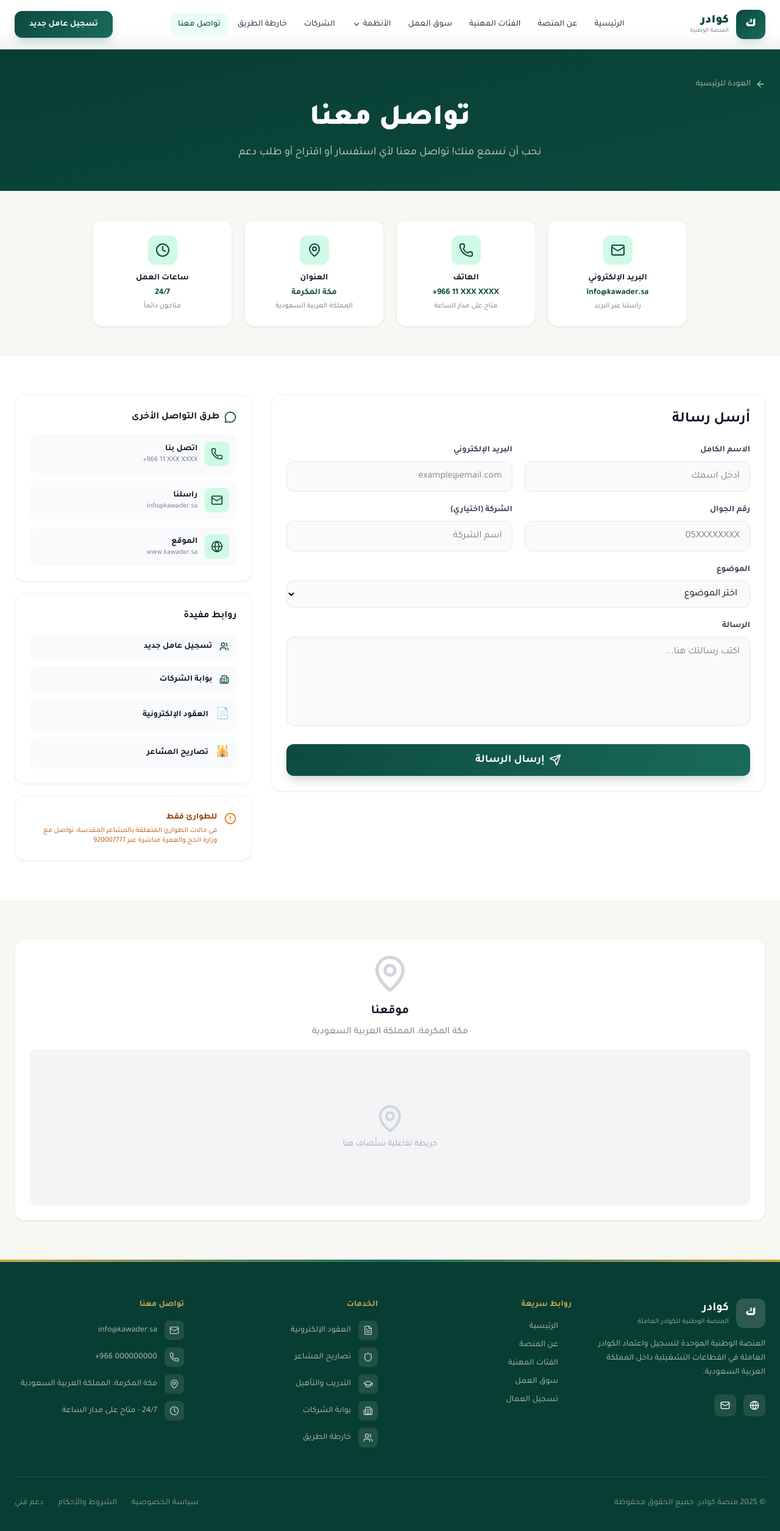
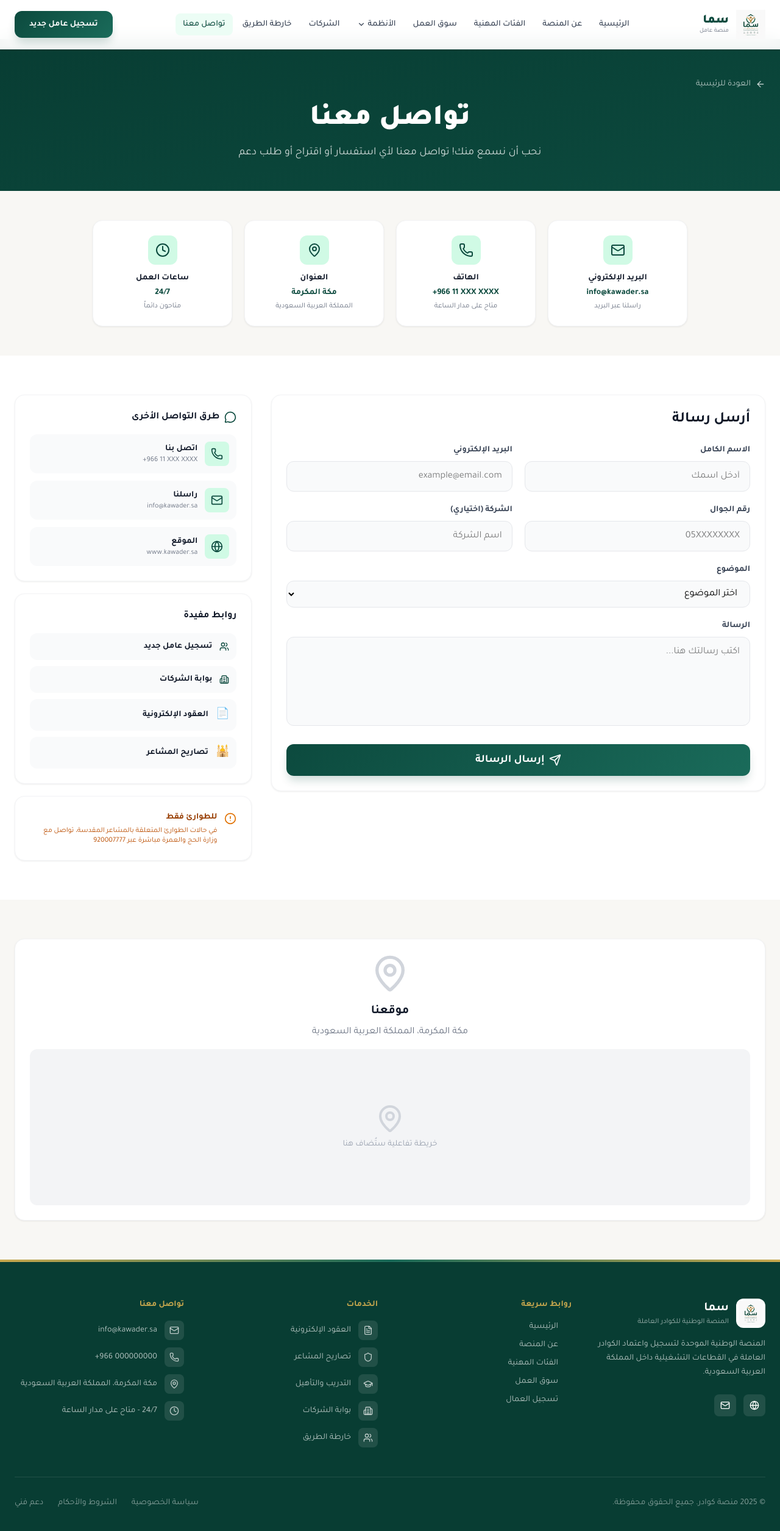
Before and after one commit to Arshad-8/hajj-umrah-website, a React (Vite) app: page /contact in a window 1280 px wide. Shown: the top 2510 px of the page at 61% size. Built offline with nearby package versions, Linux system fonts and the light colour scheme.

Commit message:
feat: update brand logo and rename brand name to "سما"

```diff
--- a/src/components/Footer.tsx
+++ b/src/components/Footer.tsx
@@ -15,11 +15,11 @@ export default function Footer() {
           {/* Brand */}
           <div className="lg:col-span-1">
             <div className="flex items-center gap-3 mb-4">
-              <div className="w-12 h-12 rounded-xl flex items-center justify-center" style={{ background: 'rgba(255,255,255,0.15)' }}>
-                <span className="text-white font-black text-xl">ك</span>
+              <div className="w-12 h-12 rounded-xl flex items-center justify-center bg-white p-1">
+                <img src="/logo.png" alt="شعار منصة سما" className="w-full h-full object-contain" />
               </div>
               <div>
-                <h3 className="text-xl font-bold">كوادر</h3>
+                <h3 className="text-xl font-bold">سما</h3>
                 <p className="text-xs text-white/60">المنصة الوطنية للكوادر العاملة</p>
               </div>
             </div>
--- a/src/components/Navbar.tsx
+++ b/src/components/Navbar.tsx
@@ -31,12 +31,10 @@ export default function Navbar() {
         <div className="flex items-center justify-between h-16 md:h-20">
           {/* Logo */}
           <Link to="/" className="flex items-center gap-3">
-            <div className="w-10 h-10 md:w-12 md:h-12 rounded-xl flex items-center justify-center shadow-lg" style={{ background: 'linear-gradient(135deg, #0C4A3E 0%, #1A6B5A 100%)' }}>
-              <span className="text-white font-black text-lg md:text-xl">ك</span>
-            </div>
+            <img src="/logo.png" alt="شعار منصة سما" className="w-10 h-10 md:w-12 md:h-12 object-contain" />
             <div className="hidden sm:block">
-              <h1 className="text-lg md:text-xl font-black text-[var(--color-primary)] leading-tight">كوادر</h1>
-              <p className="text-[10px] text-gray-500 leading-tight -mt-0.5">المنصة الوطنية</p>
+              <h1 className="text-lg md:text-xl font-black text-[var(--color-primary)] leading-tight">سما</h1>
+              <p className="text-[10px] text-gray-500 leading-tight -mt-0.5">منصة عامل</p>
             </div>
           </Link>
 
```
Also changed, not shown: public/logo.png (added).
